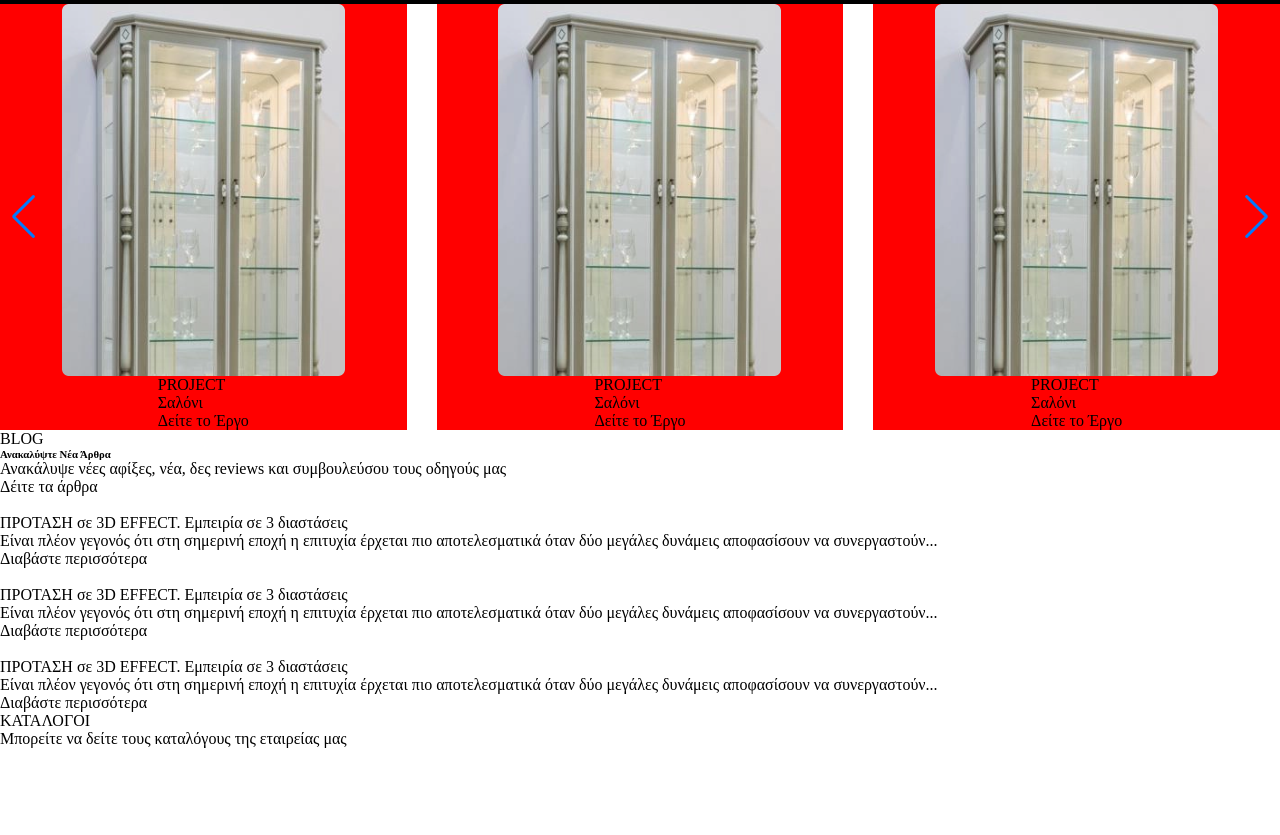
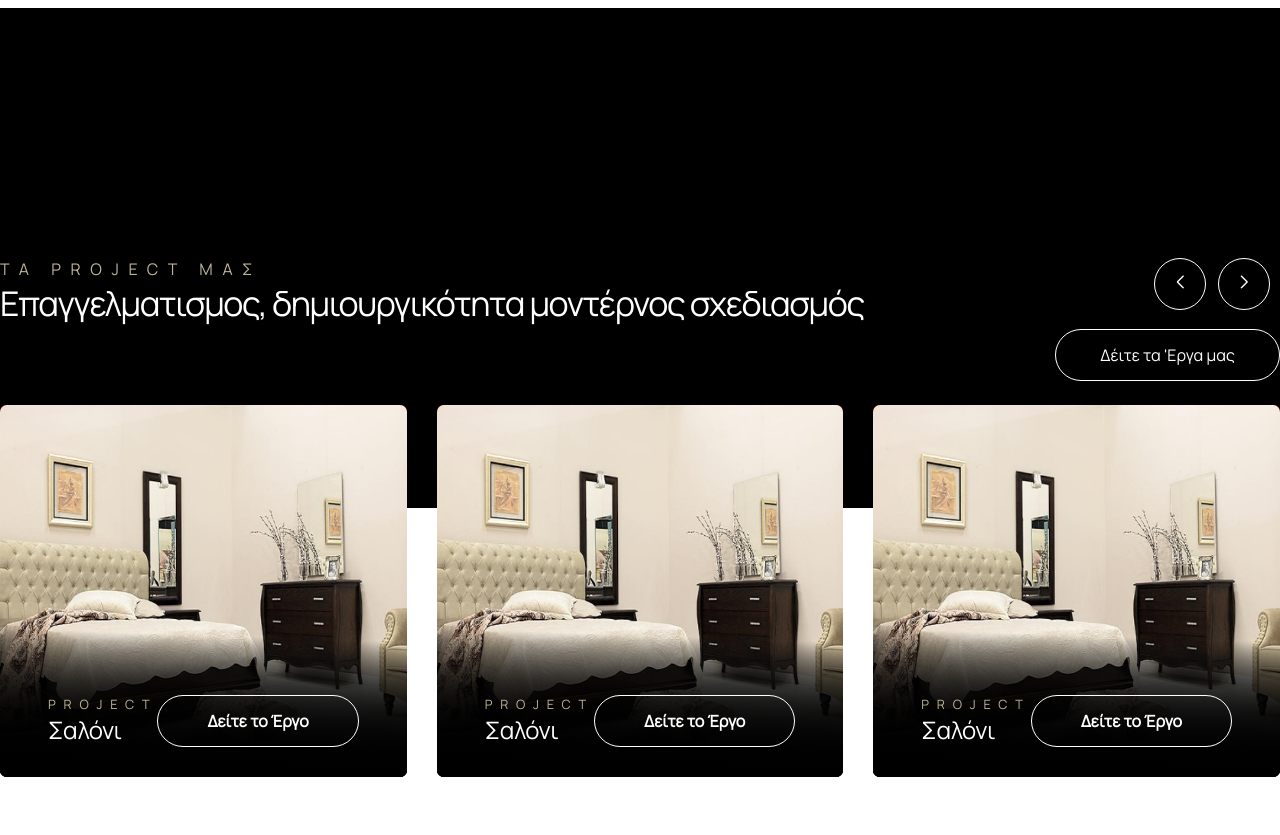
Before and after one commit to HMarinos/kwnstantaras, a website: page index.html in a window 1280 px wide. Shown: the part 3675-4510 px from the top of the page. Drawn offline with nearby package versions, Linux system fonts and the light colour scheme; files whose address does not match are found by name.

Commit message:
second swiper

```diff
--- a/index.html
+++ b/index.html
@@ -355,15 +355,36 @@
         </div>
       </div>
     </section>
-    <div class="section_6_black_stripe"></div>
+    <div class="section_6_black_stripe">
       <section class="index_section_6">
+        <div class="section_6_wrapper">
+          <div class="index_section_6_header main_container">
+            <div class="section_6_title">
+              <div>ΤΑ PROJECT ΜΑΣ</div>
+              <h6>Επαγγελματισμος, δημιουργικότητα μοντέρνος σχεδιασμός</h6>
+            </div>
+            <div class="swiper_buttons_wrapper">
+              <div class="buttons_prev_next">
+                <div class="swiper-button-prev"></div>
+                <div class="swiper-button-next"></div>
+              </div>
+              <a class="main_button" href="">Δέιτε τα 'Εργα μας</a>
+            </div>
+          </div>
+          <!-- <div class="index_section_6_intro main_container">
+
+            <div class="swiper_buttons">
+
+            </div>
+          </div> -->
+        </div>
         <div class="swiper mySwiper_2 main_container">
           <!-- Additional required wrapper -->
           <div class="swiper-wrapper">
             <!-- Slides -->
             <div class="swiper-slide">
               <img
-              src="./images/konstantaras_vitrina_adonis_patina_1_(1).png"
+                src="./images/konstantaras_krevatokamara_sofia_kapitone_kefalari_1_-_copy.png"
                 alt=""
               />
               <div class="section_6_box_main">
@@ -371,12 +392,12 @@
                   <div>PROJECT</div>
                   <p>Σαλόνι</p>
                 </div>
-              <a href="">Δείτε το Έργο</a>
+                <a class="main_button" href="">Δείτε το Έργο</a>
               </div>
             </div>
             <div class="swiper-slide">
               <img
-              src="./images/konstantaras_vitrina_adonis_patina_1_(1).png"
+                src="./images/konstantaras_krevatokamara_sofia_kapitone_kefalari_1_-_copy.png"
                 alt=""
               />
               <div class="section_6_box_main">
@@ -384,12 +405,12 @@
                   <div>PROJECT</div>
                   <p>Σαλόνι</p>
                 </div>
-              <a href="">Δείτε το Έργο</a>
+                <a class="main_button" href="">Δείτε το Έργο</a>
               </div>
             </div>
             <div class="swiper-slide">
               <img
-              src="./images/konstantaras_vitrina_adonis_patina_1_(1).png"
+                src="./images/konstantaras_krevatokamara_sofia_kapitone_kefalari_1_-_copy.png"
                 alt=""
               />
               <div class="section_6_box_main">
@@ -397,16 +418,25 @@
                   <div>PROJECT</div>
                   <p>Σαλόνι</p>
                 </div>
-              <a href="">Δείτε το Έργο</a>
+                <a class="main_button" href="">Δείτε το Έργο</a>
+              </div>
+            </div>
+            <div class="swiper-slide">
+              <img src="./images/koyzina_1.png" alt="" />
+              <div class="section_6_box_main">
+                <div class="section_6_box_title">
+                  <div>PROJECT</div>
+                  <p>Σαλόνι</p>
+                </div>
+                <a class="main_button" href="">Δείτε το Έργο</a>
               </div>
             </div>
           </div>
 
           <!-- If we need navigation buttons -->
-        <div class="swiper-button-prev"></div>
-        <div class="swiper-button-next"></div>
         </div>
       </section>
+    </div>
     <!-- <section class="index_section_6">
       <div class="index_section_6_container">
         <div class="index_section_6_intro">
@@ -636,6 +666,7 @@
       var swiper = new Swiper(".mySwiper_2", {
         slidesPerView: 3,
         spaceBetween: 30,
+        parallax: true,
         pagination: {
           el: ".swiper-pagination",
         },
--- a/styles.css
+++ b/styles.css
@@ -350,6 +350,7 @@ nav {
 
 /* -------------section_5-------------- */
 .index_section_5 {
+  padding-bottom: 14rem;
   padding-top: 9.5rem;
   font-family: "manrope";
   display: flex;
@@ -417,18 +418,23 @@ nav {
   margin-bottom: 0.5rem;
 }
 
+/* ---------section_6--------- */
+
 .section_6_black_stripe {
   height: 500px;
   width: 100%;
   background-color: black;
+  position: relative;
 }
-
-/* ---------section_6--------- */
 
 .index_section_6 {
   overflow: hidden;
-  display: flex;
-  justify-content: center;
+  top: 50%;
+  position: absolute;
+  left: 0;
+  right: 0;
+  color: white;
+  font-family: "manrope";
 }
 
 .mySwiper_2 .swiper-slide {
@@ -436,4 +442,127 @@ nav {
   flex-direction: column;
   align-items: center;
   background-color: red;
+  width: 532px;
+  height: 372px;
+  position: relative;
+  border-radius: 7px;
 }
+.mySwiper_2 .section_6_box_main {
+  position: absolute;
+  bottom: 0;
+  padding-bottom: 1.9rem;
+  padding-top: 9rem;
+  display: flex;
+  align-items: center;
+  z-index: 30;
+  width: 100%;
+  justify-content: space-between;
+}
+
+.mySwiper_2 .section_6_box_main ::after {
+  width: 100%;
+  content: "";
+  position: absolute;
+  inset: 0;
+  background: transparent linear-gradient(182deg, #00000000 38%, #000000 100%)
+    0% 0% no-repeat padding-box;
+  z-index: -1;
+  border-radius: 0 0 7px 7px;
+}
+
+.swiper-button-next,
+.swiper-button-prev {
+  position: relative !important;
+  top: 0 !important;
+  margin: 0 !important;
+  width: 50px !important;
+  height: 50px !important;
+  color: white;
+  border-radius: 50%;
+  border: 1px solid white;
+}
+.swiper-button-prev::after,
+.swiper-rtl,
+.swiper-button-next::after {
+  font-size: 0.8rem !important;
+  font-weight: 900;
+  color: white;
+}
+
+.section_6_wrapper {
+  display: flex;
+  justify-content: center;
+}
+.index_section_6_header {
+  display: flex;
+  justify-content: space-between;
+  width: 100%;
+}
+.buttons_prev_next {
+  display: flex;
+  justify-content: flex-end;
+  gap: 2rem;
+  margin-bottom: 1.2rem;
+}
+.swiper_buttons_wrapper {
+  margin-bottom: 1.5rem;
+}
+.swiper_buttons_wrapper a {
+  color: white;
+  border: 1px solid white;
+}
+.section_6_title div {
+  color: var(--gold-color);
+  font-size: 1rem;
+  letter-spacing: 9.6px;
+}
+.section_6_title h6 {
+  font-size: 2.125rem;
+  font-weight: 400;
+  letter-spacing: -1.36px;
+}
+.mySwiper_2 .swiper-slide {
+  position: relative;
+}
+/* .mySwiper_2 .swiper-slide::after {
+  width: 100%;
+  content: "";
+  position: absolute;
+  inset: 0;
+  background: transparent linear-gradient(182deg, #00000000 0%, #000000 100%) 0%
+    0% no-repeat padding-box;
+  border-radius: 7px;
+} */
+
+.section_6_box_main a {
+  border: 1px solid white;
+  margin-right: 3rem;
+  font-weight: bold;
+}
+.section_6_box_title {
+  padding-left: 3rem;
+}
+
+.section_6_box_title div {
+  color: var(--gold-color);
+  font-size: 0.8rem;
+  letter-spacing: 7.8px;
+}
+
+.section_6_box_title p {
+  font-size: 1.5rem;
+  font-weight: 400;
+  letter-spacing: -0.5px;
+}
+
+.mySwiper_2 .swiper-slide img {
+  width: 100%;
+  height: 100%;
+  border-radius: 7px;
+}
+
+/* ------------section7--------------- */
+
+.index_section_7 {
+  margin-top: 30rem;
+}
```
Also changed, not shown: images/konstantaras_krevatokamara_sofia_kapitone_kefalari_1_-_copy.png (added), images/koyzina_1.png (added), images/pikonphotography_magazine_22-95.png (added). Lines whose indentation alone changed are shown as unchanged.
